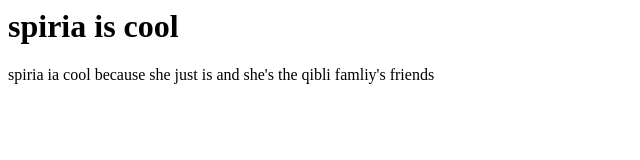
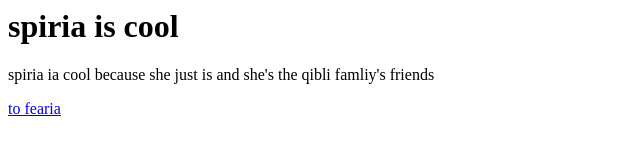
Before and after one commit to myrnamoon/spiria, a plain HTML site: page index.html in a window 1280 px wide. Shown: the full height of the page, 0-640 px from the left. Drawn offline with Linux system fonts and the light colour scheme.

Commit message:
Update index.html

```diff
--- a/index.html
+++ b/index.html
@@ -5,5 +5,6 @@
   <body>
     <h1>spiria is cool</h1>
     <p>spiria ia cool because she just is and she's the qibli famliy's friends</p>
+    <a href="fearia.html">to fearia</a>
   </body>
 </html>
```
